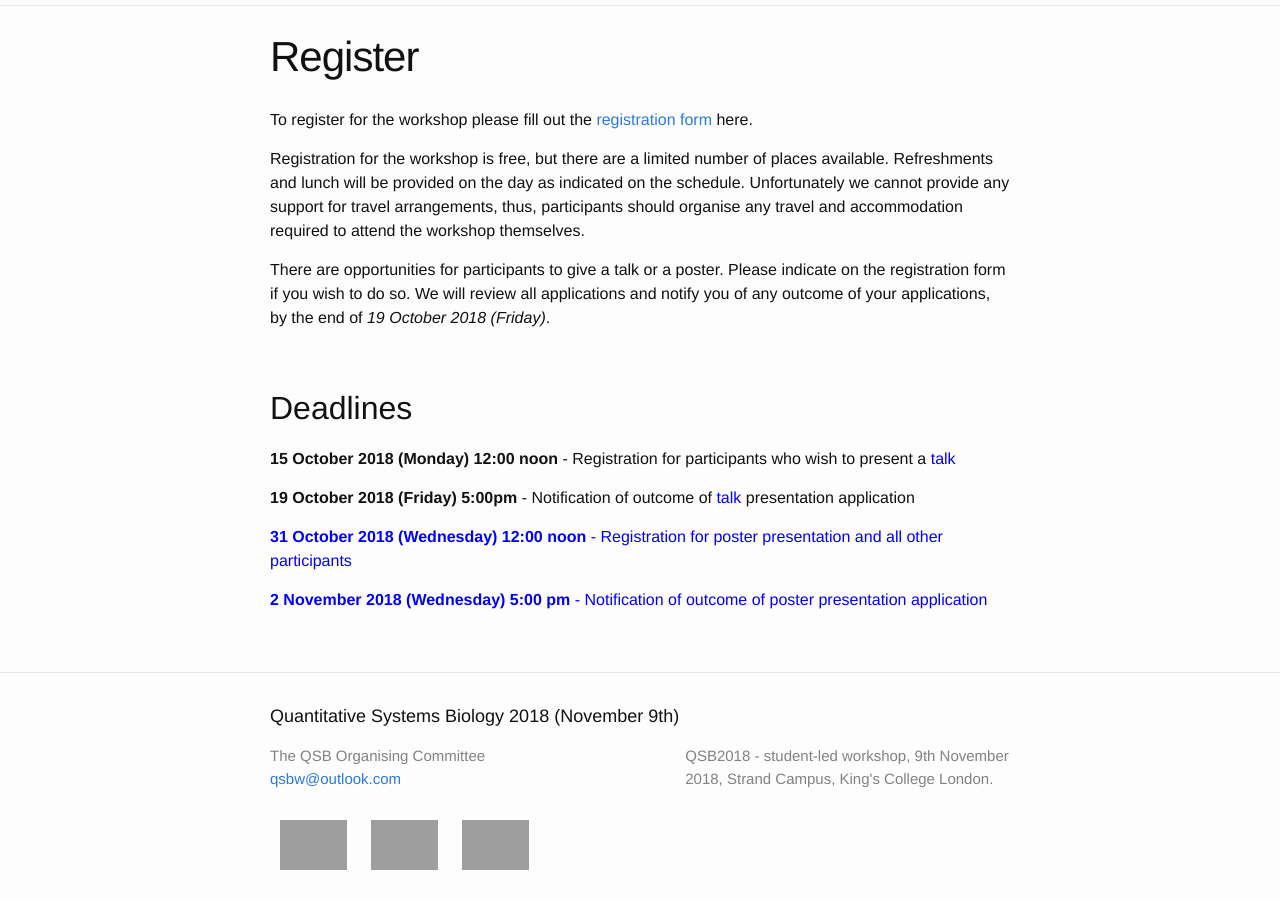
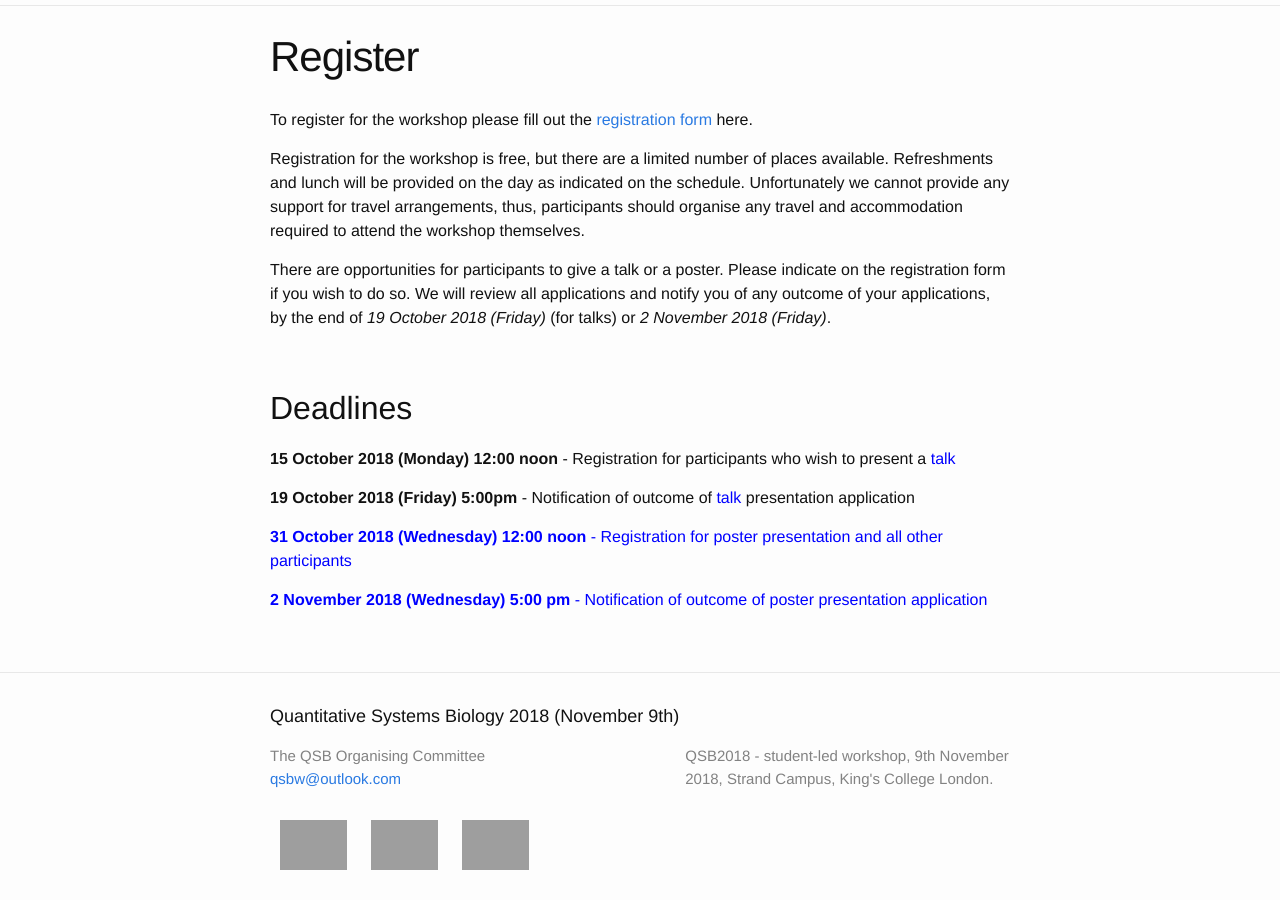
Before and after one commit to qsbworkshop/qsb2019, a Jekyll site: the page built from docs/register.md, in a window 1280 px wide and 900 px high, scrolled down 663 px. Built offline with Jekyll 4.4.1, drawn with Linux system fonts in a browser that asks for light colours.

Commit message:
Update register.md

```diff
--- a/docs/register.md
+++ b/docs/register.md
@@ -7,7 +7,7 @@ permalink: /register/
 
  <p>Registration for the workshop is free, but there are a limited number of places available. Refreshments and lunch will be provided on the day as indicated on the schedule. Unfortunately we cannot provide any support for travel arrangements, thus, participants should organise any travel and accommodation required to attend the workshop themselves.</p>
 
- <p>There are opportunities for participants to give a talk or a poster. Please indicate on the registration form if you wish to do so. We will review all applications and notify you of any outcome of your applications, by the end of <em>19 October 2018 (Friday)</em>. </p>
+ <p>There are opportunities for participants to give a talk or a poster. Please indicate on the registration form if you wish to do so. We will review all applications and notify you of any outcome of your applications, by the end of <em>19 October 2018 (Friday)</em> (for talks) or <em>2 November 2018 (Friday)</em>. </p>
 
  <br>
 
```
